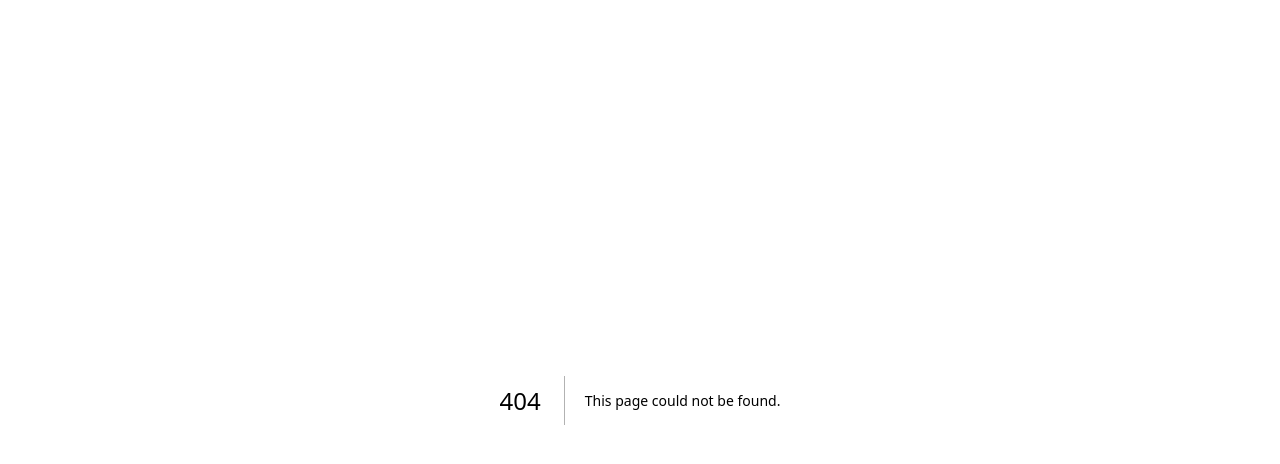
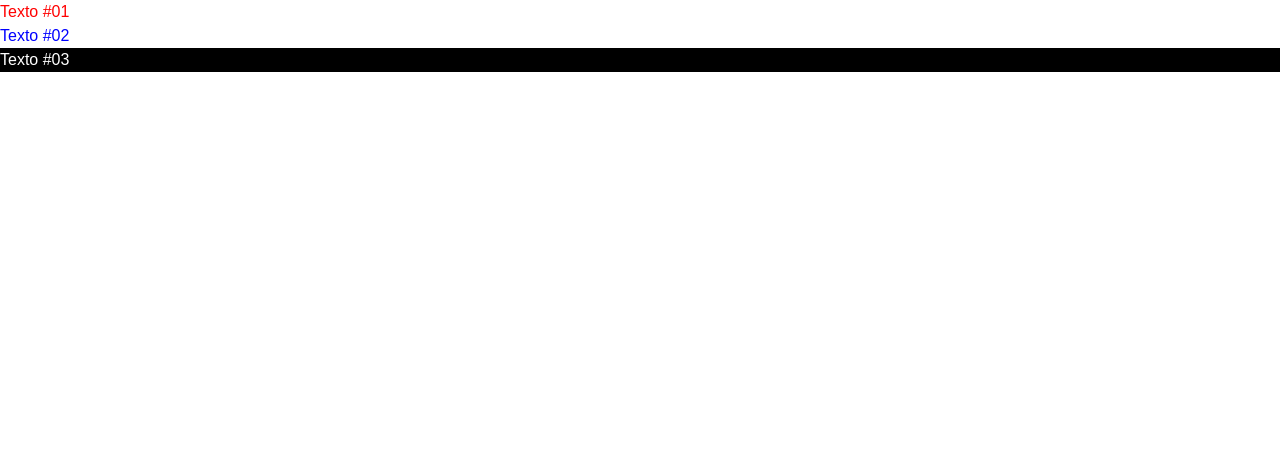
Before and after one commit to Erick-de-Paiva/curso-nextjs-react-Fundamentos, a Next.js app in the folder exercicios/: page /css/integracao1 in a window 1280 px wide. Before the commit this address had no page. Shown: the top 464 px of the page. Built offline with nearby package versions, Linux system fonts and the light colour scheme.

Commit message:
propriedade componente e integracao com css 1

```diff
--- a/exercicios/components/Titulo.jsx
+++ b/exercicios/components/Titulo.jsx
@@ -1,8 +1,13 @@
-export default function Titulo() {
-    return (
+export default function Titulo(props) {
+    return props.pequeno ? (
+            <>
+                <p>{props.principal}</p>
+                <p>{props.secundario}</p>
+            </>
+    ) : (
         <>
-            <h1>Título</h1>
-            <h2>Subtítulo</h2>
+            <h1>{props.principal}</h1>
+            <h2>{props.secundario}</h2>
         </>
     )
 }
--- a/exercicios/pages/_app.tsx
+++ b/exercicios/pages/_app.tsx
@@ -1,4 +1,5 @@
 import "@/styles/globals.css";
+import './css/integracao1.css'
 import type { AppProps } from "next/app";
 
 export default function App({ Component, pageProps }: AppProps) {
--- a/exercicios/pages/basicos/usandoTitulo.jsx
+++ b/exercicios/pages/basicos/usandoTitulo.jsx
@@ -1,9 +1,18 @@
 import Titulo from "../../components/Titulo"
+
 
 export default function usandoTitulo() {
     return (
         <div>
-            <Titulo />
+            <Titulo
+                principal="Página de cadastro"
+                secundario="Incluir, alterar e excluir coisas!"
+            />
+            <Titulo
+                principal="Página de Login"
+                secundario="Informe o seu email e senha"
+                pequeno
+            />
         </div>
     )
 }
--- /dev/null
+++ b/exercicios/pages/css/integracao1.css
@@ -0,0 +1,12 @@
+.integracao1 .vermelha {
+    color: red;
+}
+
+.integracao1 .azul {
+    color: blue;
+}
+
+.integracao1 .branca {
+    background-color: black;
+    color: white;
+}
--- /dev/null
+++ b/exercicios/pages/css/integracao1.jsx
@@ -0,0 +1,11 @@
+//import feito dentro de _app.tsx
+
+export default function integracao() {
+    return (
+        <div className="integracao1">
+            <div className="vermelha">Texto #01</div>
+            <div className="azul">Texto #02</div>
+            <div className="branca">Texto #03</div>
+        </div>
+    )
+}
```
